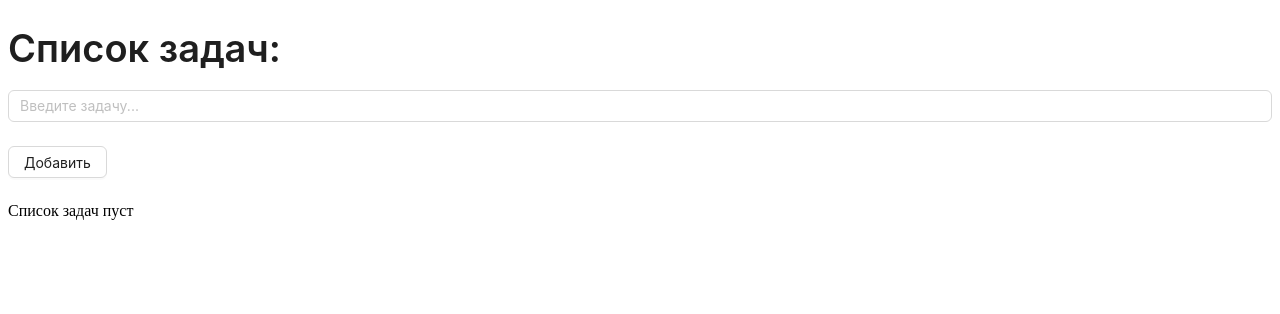
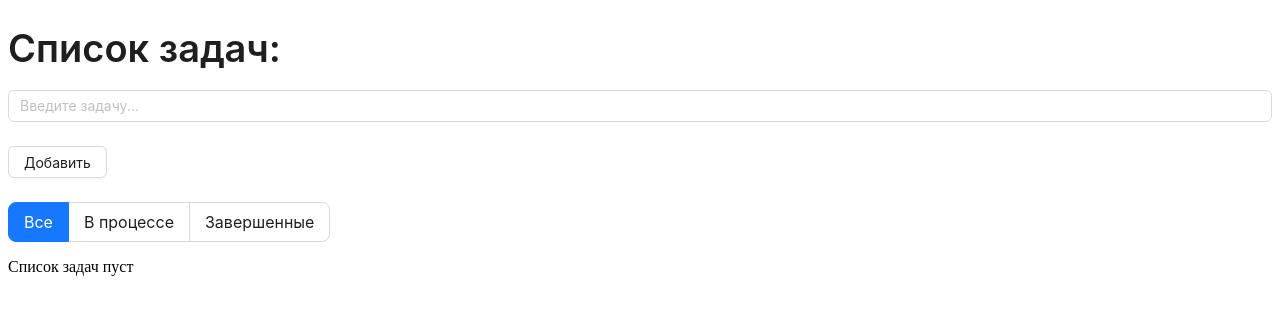
Before and after one commit to Us-Valeria/todolist-v2, a React (Create React App) app: page / in a window 1280 px wide. Shown: the top 314 px of the page. Built offline with nearby package versions, Linux system fonts and the light colour scheme.

Commit message:
Add filter task

```diff
--- a/src/components/TaskItem.tsx
+++ b/src/components/TaskItem.tsx
@@ -30,7 +30,7 @@ function TaskItem({ task }: Props) {
       <>
         <Form layout="inline">
           <Form.Item>
-            <Checkbox onChange={onChange} />
+            <Checkbox onChange={onChange} defaultChecked={task.completed} />
           </Form.Item>
           {isEditing ? (
             <>
--- a/src/components/TaskList.tsx
+++ b/src/components/TaskList.tsx
@@ -1,17 +1,61 @@
-import { List } from "antd";
+import { List, Flex, Radio, RadioChangeEvent } from "antd";
 import TaskItem from "./TaskItem";
-import React, { useContext } from "react";
+import React, { useContext, useState, useEffect } from "react";
 import { TasksContext } from "./TasksContext";
 
 function TaskList() {
   const tasks = useContext(TasksContext);
+  const [filteredTasks, setFilteredTasks] = useState(tasks);
+  const [filter, setFilter] = useState("all");
+
+  const onChange = (e: RadioChangeEvent) => {
+    setFilter(e.target.value);
+    filterTask(e.target.value);
+  };
+
+  const filterTask = (value: string) => {
+    if (tasks) {
+      switch (value) {
+        case "all": {
+          return setFilteredTasks(tasks);
+        }
+        case "active": {
+          return setFilteredTasks(tasks.filter((task) => !task.completed));
+        }
+        case "completed": {
+          return setFilteredTasks(tasks.filter((task) => task.completed));
+        }
+        default:
+          throw new Error("Unknown status: " + filter);
+      }
+    }
+  };
+
+  useEffect(() => {
+    filterTask(filter);
+  }, [tasks]);
+
   return (
+    <>
+      <Flex vertical gap="middle">
+        <Radio.Group
+          defaultValue={filter}
+          size="large"
+          onChange={onChange}
+          buttonStyle="solid"
+        >
+          <Radio.Button value="all">Все</Radio.Button>
+          <Radio.Button value="active">В процессе</Radio.Button>
+          <Radio.Button value="completed">Завершенные</Radio.Button>
+        </Radio.Group>
+      </Flex>
+
       <div>
-      {tasks && tasks.length > 0 ? (
+        {filteredTasks && filteredTasks.length > 0 ? (
           <List
             size="large"
             bordered
-          dataSource={tasks}
+            dataSource={filteredTasks}
             renderItem={(task) => (
               <List.Item>
                 <TaskItem key={task.id} task={task} />
@@ -22,6 +66,7 @@ function TaskList() {
           <p>Список задач пуст</p>
         )}
       </div>
+    </>
   );
 }
 export default TaskList;
--- a/src/components/TasksContext.tsx
+++ b/src/components/TasksContext.tsx
@@ -29,7 +29,7 @@ type Action = {
 function tasksReducer(tasks: Task[], action: Action) {
   switch (action.type) {
     case "added": {
-      if (action.task.text.trim()) {
+      if (action.task.text && action.task.text.trim()) {
         return [
           ...tasks,
           {
```
Lines whose indentation alone changed are shown as unchanged.
